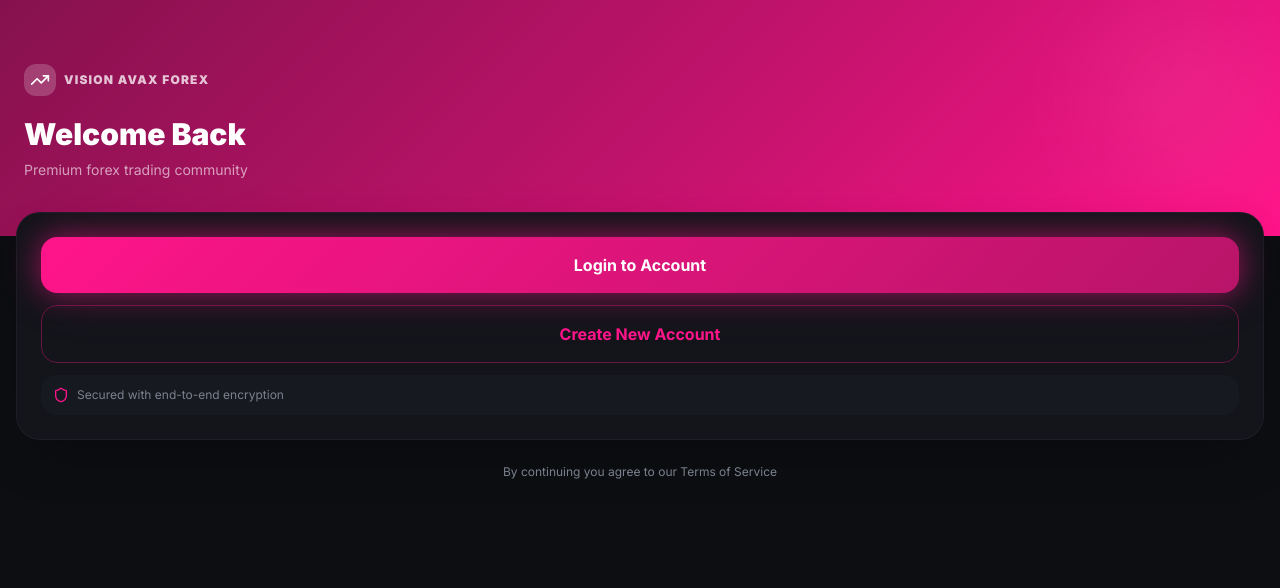
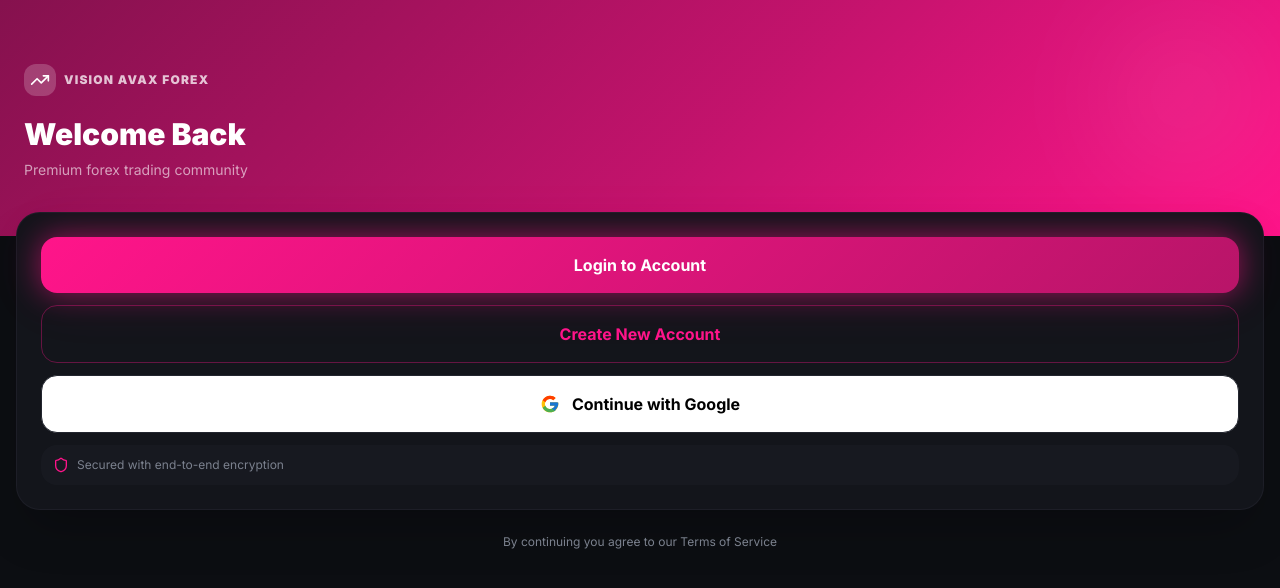
Before and after one commit to dollyrestieog-wq/VisionAvaxForex, a React (Vite) app: page /auth in a window 1280 px wide. Shown: the top 588 px of the page. Built offline with nearby package versions, Linux system fonts and the light colour scheme; no server answers.

Commit message:
Update Auth.tsx

```diff
--- a/src/pages/Auth.tsx
+++ b/src/pages/Auth.tsx
@@ -188,6 +188,23 @@ export default function Auth() {
               <button onClick={() => setStep('register-email')} className="w-full py-4 border border-primary/35 rounded-2xl text-primary font-bold text-base hover:bg-primary/5 transition-all press">
                 Create New Account
               </button>
+              <button
+  onClick={handleGoogleLogin}
+  className="w-full py-4 border border-border rounded-2xl bg-white text-black font-bold flex items-center justify-center gap-3 hover:bg-gray-100 transition-all press"
+>
+  <svg
+    xmlns="http://www.w3.org/2000/svg"
+    viewBox="0 0 48 48"
+    className="w-5 h-5"
+  >
+    <path fill="#FFC107" d="M43.6 20.5H42V20H24v8h11.3C33.6 32.7 29.2 36 24 36c-6.6 0-12-5.4-12-12S17.4 12 24 12c3 0 5.7 1.1 7.8 3l5.7-5.7C34 6.1 29.3 4 24 4 13 4 4 13 4 24s9 20 20 20 20-9 20-20c0-1.3-.1-2.3-.4-3.5z"/>
+    <path fill="#FF3D00" d="M6.3 14.7l6.6 4.8C14.7 15 18.9 12 24 12c3 0 5.7 1.1 7.8 3l5.7-5.7C34 6.1 29.3 4 24 4 16.3 4 9.7 8.3 6.3 14.7z"/>
+    <path fill="#4CAF50" d="M24 44c5.2 0 10-2 13.6-5.3l-6.3-5.2C29.3 35 26.8 36 24 36c-5.2 0-9.6-3.3-11.2-8l-6.5 5C9.6 39.5 16.3 44 24 44z"/>
+    <path fill="#1976D2" d="M43.6 20.5H42V20H24v8h11.3c-1.1 3.1-3.4 5.5-6.6 6.8l6.3 5.2C38.7 36.5 44 31 44 24c0-1.3-.1-2.3-.4-3.5z"/>
+  </svg>
+
+  Continue with Google
+</button>
               <div className="flex items-center gap-2 mt-4 p-3 bg-muted/50 rounded-2xl">
                 <Shield className="w-4 h-4 text-primary flex-shrink-0" />
                 <p className="text-xs text-muted-foreground">Secured with end-to-end encryption</p>
```
